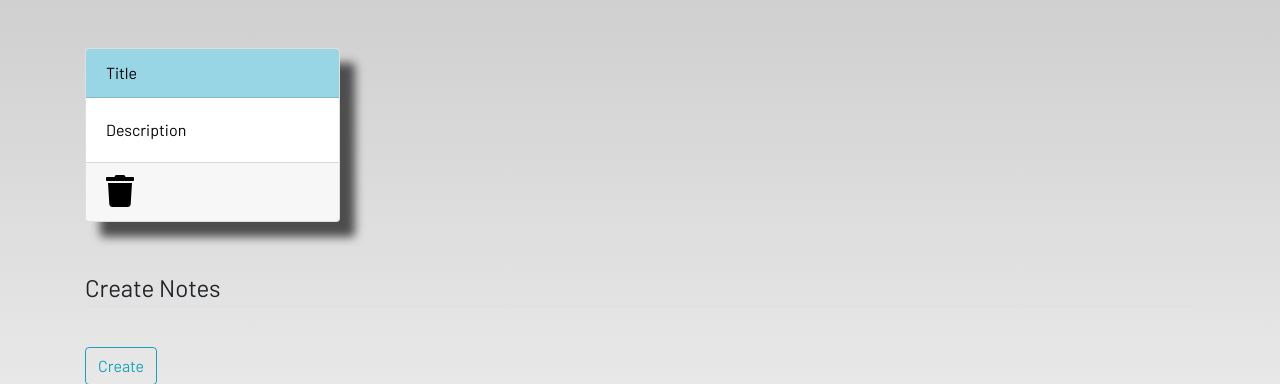
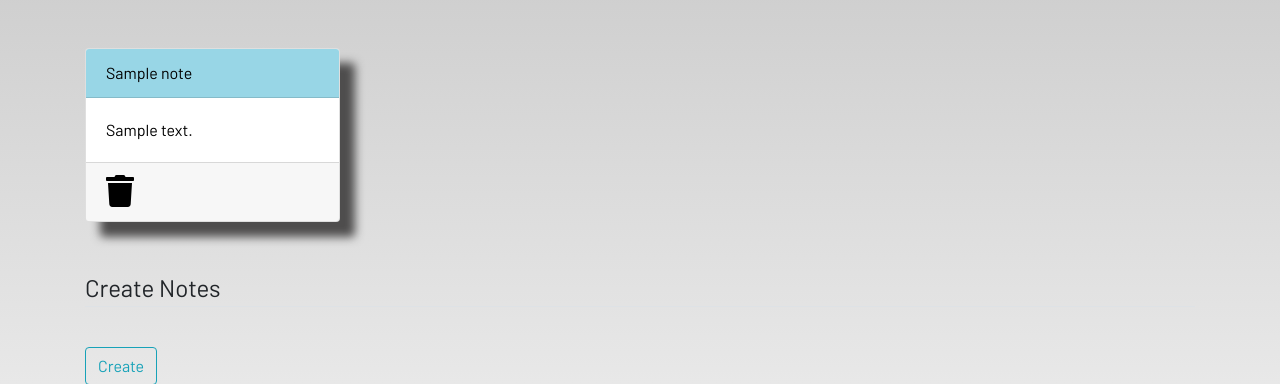
Before and after one commit to Saurabh-ghub/Django-Project-Advanced, a Django app: page /notes in a window 1280 px wide. Shown: the part 56-440 px from the top of the page. Run offline with Django 3.2, Linux system fonts and the light colour scheme; a user stored in the database is signed in; tables that the repository leaves empty hold one stand-in row (values such as "Sample post"); some libraries are stand-ins or nearby versions; some web fonts are replaced.

Commit message:
added for loop to display notes title views.py file

```diff
--- a/studentstudyportal/dashboard/templates/dashboard/notes.html
+++ b/studentstudyportal/dashboard/templates/dashboard/notes.html
@@ -4,17 +4,20 @@
 
 <div class="container">
     <div class="row">
+        {% for note in notes %}
         <div class="col-md-3">
             <a href="#">
                 <div class="card">
-                    <div class="card-header">Title</div>
-                    <div class="card-body">Description</div>
+                    <div class="card-header">{{note.title}}</div>
+                    <div class="card-body">{{note.description}}</div>
                     <div class="card-footer mt-auto "><a href="#">
                         <i class="fa fa-trash fa-2x"></i></a>
                     </div>
                 </div>
             </a>
         </div>
+
+        {% endfor %}
 
         <br><br>
 
```
